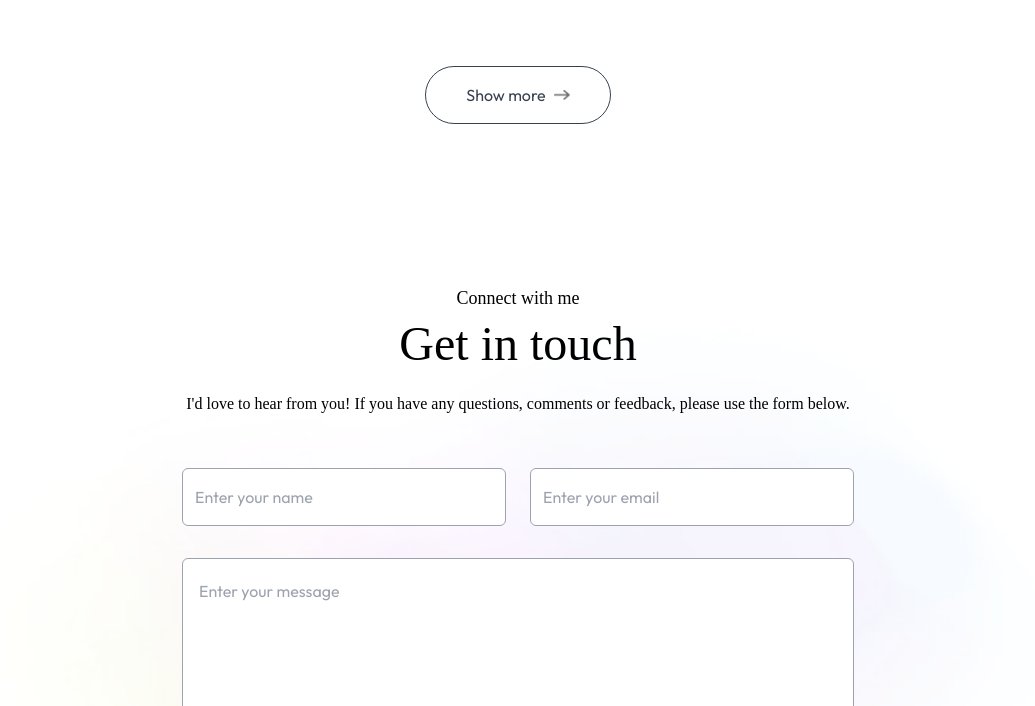
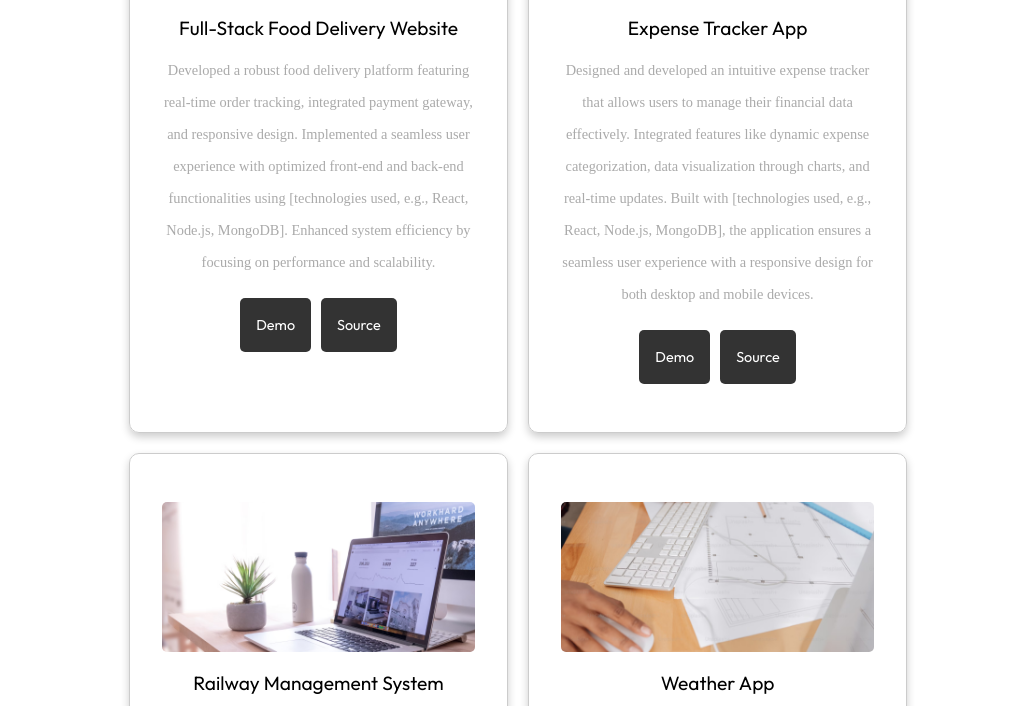
Before and after one commit to 149mansi/Portfolio, a plain HTML site: page index.html in a window 1280 px wide. Shown: the part 2885-3591 px from the top of the page, without its empty margins (122-1157 px from the left). Drawn offline with nearby package versions, Linux system fonts and the light colour scheme; a web font is replaced by a local one.

Commit message:
Commit change

```diff
--- a/index.html
+++ b/index.html
@@ -6,6 +6,7 @@
     <title>Portfolio</title>
     <script src="https://cdn.tailwindcss.com"></script>
     <script src="./tailwind.config.js"></script>
+    <link rel="stylesheet" href="style.css">
     <link rel="preconnect" href="https://fonts.googleapis.com" />
     <link rel="preconnect" href="https://fonts.gstatic.com" crossorigin />
     <link
@@ -373,11 +374,10 @@
     <div id="work" class="w-full px-[12%] py-10 scroll-mt-20">
       <h2 class="text-center text-5xl font-Ovo">My Projects</h2>
       <p class="text-center max-w-2xl mx-auto mt-5 mb-12 font-Ovo">
-        Welcome to my web development portfolio! Explore a collection of
-        projects showcasing my expertise in front-end development.
+        Welcome to my web development portfolio! Explore a collection of projects showcasing my expertise in front-end and back-end development, delivering full-stack solutions with modern technologies.
       </p>
 
-      <div class="grid grid-cols-auto my-10 gap-5 dark:text-black">
+      <!-- <div class="grid grid-cols-auto my-10 gap-5 dark:text-black">
         <div
         class="aspect-square bg-[url('./images/work-1.png')] bg-no-repeat bg-cover bg-center rounded-lg relative cursor-pointer group"
         >
@@ -454,23 +454,78 @@
             </div>
           </div>
         </div>
-      </div>
+      </div> -->
 
-      <a
-        href="#"
-        class="w-max flex items-center justify-center gap-2 text-gray-700 border-[0.5px] border-gray-700 rounded-full py-3 px-10 mx-auto my-20 hover:bg-lightHover duration-500 dark:text-white dark:border-white dark:hover:bg-darkHover"
-        >Show more
-        <img
-          src="./images/right-arrow-bold.png"
-          alt=""
-          class="w-4 dark:hidden"
-        />
-        <img
-          src="./images/right-arrow-bold-dark.png"
-          alt=""
-          class="w-4 hidden dark:block"
-        />
-      </a>
+
+
+      <section class="projects-section">
+
+        <div class="projects-container">
+          <!-- Project 1 -->
+          <div class="project-card">
+            <img src="images/work-1.png" alt="Project Image 1">
+            <h3>Full-Stack Food Delivery Website</h3>
+            <p>Developed a robust food delivery platform featuring real-time order tracking, integrated payment gateway, and responsive design. Implemented a seamless user experience with optimized front-end and back-end functionalities using [technologies used, e.g., React, Node.js, MongoDB]. Enhanced system efficiency by focusing on performance and scalability.
+
+            </p>
+            <div class="buttons">
+              <a href="https://food-del-frontend-k5fu.onrender.com/" target="_blank">Demo</a>
+              <a href="https://github.com/149mansi/food-del.git" target="_blank">Source</a>
+            </div>
+          </div>
+          <!-- Project 2 -->
+          <div class="project-card">
+            <img src="images/work-2.png" alt="Project Image 2">
+            <h3>Expense Tracker App</h3>
+            <p>Designed and developed an intuitive expense tracker that allows users to manage their financial data effectively. Integrated features like dynamic expense categorization, data visualization through charts, and real-time updates. Built with [technologies used, e.g., React, Node.js, MongoDB], the application ensures a seamless user experience with a responsive design for both desktop and mobile devices.</p>
+            <div class="buttons">
+              <a href="https://149mansi.github.io/Expense-Tracker/" target="_blank">Demo</a>
+              <a href="https://github.com/149mansi/Expense-Tracker.git" target="_blank">Source</a>
+            </div>
+          </div>
+          <!-- Project 3 -->
+          <div class="project-card">
+            <img src="images/work-3.png" alt="Project Image 3">
+            <h3>Railway Management System</h3>
+            <p>Developed a comprehensive Railway Management System to streamline railway operations and enhance user convenience. The system includes features like ticket booking, cancellation, train schedules, and real-time availability updates. Integrated database management to store and manage user and train data securely. Designed a user-friendly interface to simplify navigation and ensure efficient functionality. Focused on optimizing performance and scalability to handle large datasets and concurrent user interactions.</p>
+            <div class="buttons">
+              <a href="#" target="_blank">Demo</a>
+              <a href="https://github.com/149mansi/Railway-Management-System.git" target="_blank">Source</a>
+            </div>
+          </div>
+          <!-- Project 4 -->
+          <div class="project-card">
+            <img src="images/work-4.png" alt="Project Image 4">
+            <h3>Weather App</h3>
+            <p>Created a dynamic and responsive weather application that delivers real-time weather updates, forecasts, and location-specific information. Integrated a weather API to fetch accurate and detailed data such as temperature, humidity, wind speed, and weather conditions. Designed an intuitive user interface with a clean layout, ensuring a seamless experience across devices. Enhanced usability with features like search functionality for any city and automatic location detection for personalized results.</p>
+            <div class="buttons">
+              <a href="https://149mansi.github.io/Get-Weather/" target="_blank">Demo</a>
+              <a href="https://github.com/149mansi/Get-Weather.git" target="_blank">Source</a>
+            </div>
+          </div>
+          <!-- Project 5 -->
+          <!-- <div class="project-card">
+            <img src="your-image5.jpg" alt="Project Image 5">
+            <h3>Weather App</h3>
+            <p>A simple weather app displaying real-time weather data based on location.</p>
+            <div class="buttons">
+              <a href="#" target="_blank">Demo</a>
+              <a href="#" target="_blank">Source</a>
+            </div>
+          </div> -->
+          <!-- Project 6 -->
+          <!-- <div class="project-card">
+            <img src="your-image6.jpg" alt="Project Image 6">
+            <h3>Blog Platform</h3>
+            <p>A blogging platform with user authentication and rich text editor.</p>
+            <div class="buttons">
+              <a href="#" target="_blank">Demo</a>
+              <a href="#" target="_blank">Source</a>
+            </div>
+          </div> -->
+        </div>
+      </section>
+
     </div>
 
     <!-- contact -->
--- /dev/null
+++ b/style.css
@@ -0,0 +1,115 @@
+.projects-section {
+    padding: 40px 10%;
+    text-align: center;
+  }
+
+  .projects-section h2 {
+    font-size: 2.5rem;
+    font-weight: bold;
+    margin-bottom: 10px;
+  }
+
+  .projects-section p {
+
+        font-size: 10rem; /* Sets the font size */
+        /* margin-bottom: 30px; Matches mb-10 (10 * 3px = 30px) */
+        color: #ccc; /* Matches text color */
+        max-width: 640px; /* Matches max-w-2xl (2xl = 640px) */
+        font-family: 'Ovo', serif; /* Matches font-Ovo */
+        margin-left: auto; /* Center aligns within container */
+        margin-right: auto;
+        text-align: center; /* Ensures the text is centered */
+        font-weight: 400;
+
+  }
+
+  .projects-container {
+    display: grid;
+    grid-template-columns: repeat(auto-fit, minmax(300px, 1fr));
+    gap: 20px;
+  }
+
+  .project-card {
+    /* background-color: #00294d; */
+    border-radius: 10px;
+    /* padding: 20px; */
+    box-shadow: 0 4px 8px rgba(0, 0, 0, 0.2);
+    /* transition: transform 0.3s, box-shadow 0.3s; */
+    display: flex;
+    flex-direction: column;
+    align-items: center;
+    text-align: center;
+    border: 1px solid #ccc;
+    padding: 48px 32px;
+    transition: all 0.5s ease;
+    cursor: pointer;
+    box-shadow: 0 4px 8px rgba(0, 0, 0, 0.2);
+
+  }
+
+  .project-card:hover {
+    background-color: #f5f5f5;
+    transform: translateY(-5px);
+    box-shadow: 0 10px 15px rgba(0, 0, 0, 0.8);
+  }
+
+  .dark .project-card:hover {
+    background-color: var(--darkHover); /* Matches dark:hover:bg-darkHover */
+    box-shadow: 0 10px 15px rgba(255, 255, 255, 0.2); /* Matches dark:hover:shadow-white */
+
+  }
+
+  .project-card img {
+    width: 100%;
+    height: 150px;
+    object-fit: cover;
+    border-radius: 5px;
+    margin-bottom: 15px;
+  }
+
+  .project-card h3 {
+    font-size: 1.2rem;
+    margin-bottom: 10px;
+  }
+
+  .project-card p {
+    font-size: 0.9rem;
+    margin-bottom: 20px;
+    color: #aaa;
+  }
+
+  .project-card .buttons {
+    display: flex;
+    gap: 10px;
+  }
+
+  .project-card .buttons a {
+    text-decoration: none;
+    color: white;
+    /* background-color: #0059b3; */
+    background-color: black;
+    padding: 10px 15px;
+    border-radius: 5px;
+    font-size: 0.9rem;
+    transition: background-color 0.3s;
+    display: flex;
+    align-items: center;
+  justify-content: center;
+  margin: auto;
+  border: 0.5px solid transparent;
+  background-color: rgba(0, 0, 0, 0.8);
+
+  }
+
+  .project-card .buttons a:hover {
+    background-color: #000;
+  }
+
+  .dark .project-card .buttons a {
+    background-color: transparent; /* Matches dark:bg-transparent */
+    border: 0.5px solid #fff; /* Matches dark:border-[0.5px] */
+  }
+
+  .dark .project-card .buttons a:hover {
+    background-color: var(--darkHover); /* Matches dark:hover:bg-darkHover */
+  }
```
